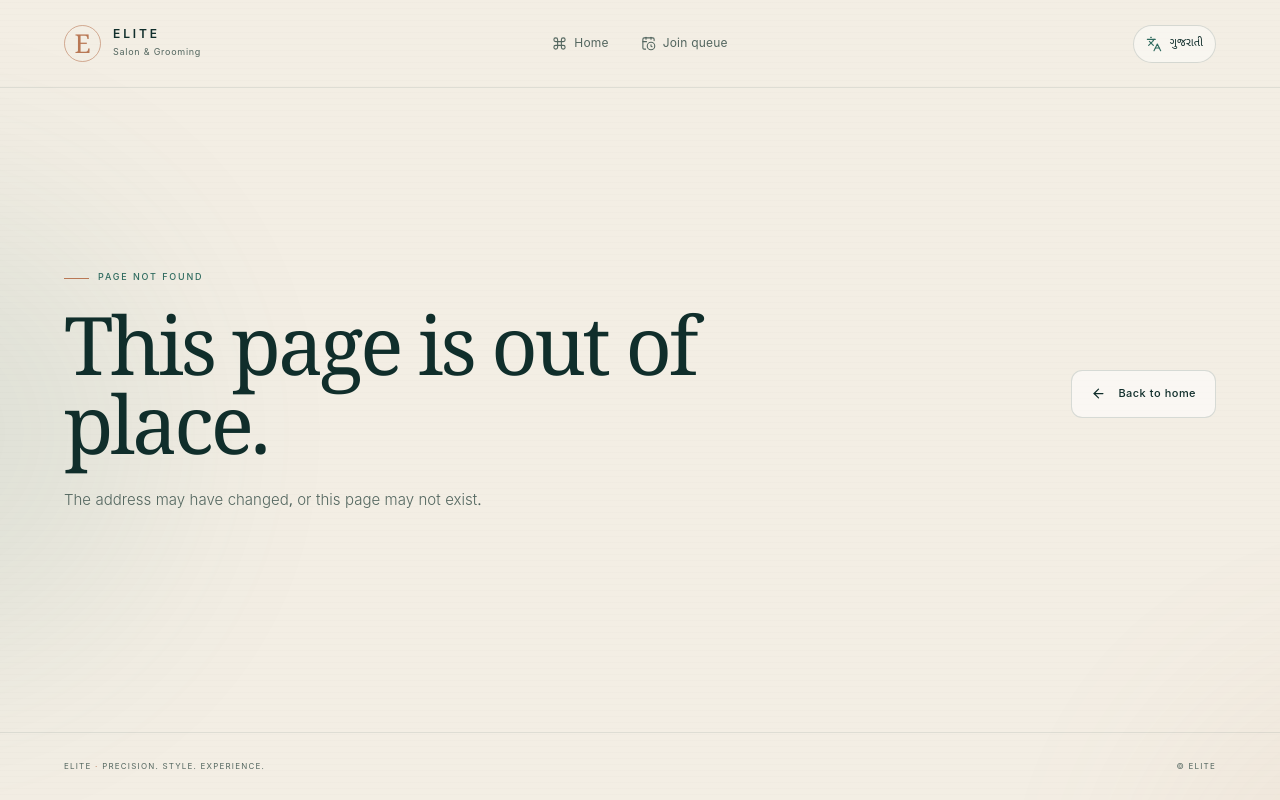
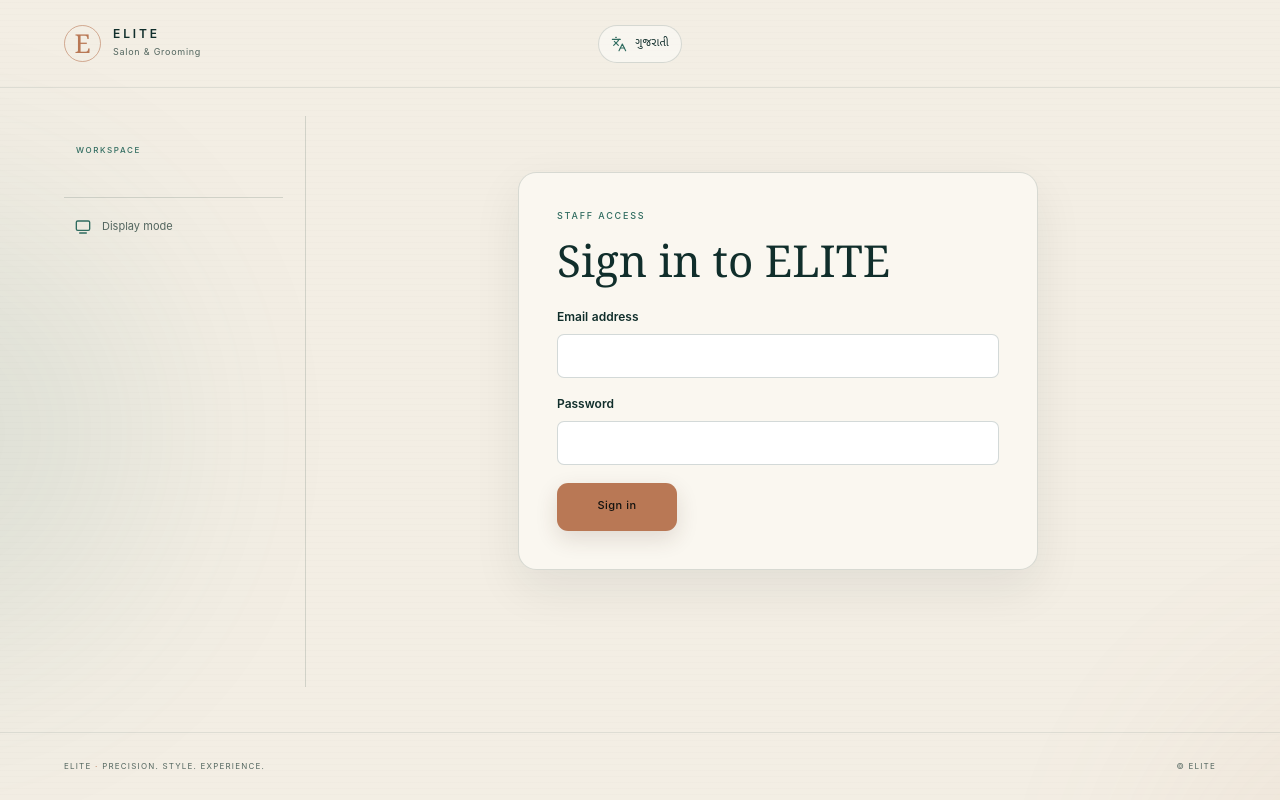
Before and after one commit to nevil0910/salon-queue-management, a React (Vite) app: page /manage/barber in a window 1280 px wide. Built offline with nearby package versions, Linux system fonts and the light colour scheme.

Commit message:
Bind management views to staff roles

```diff
--- a/src/App.jsx
+++ b/src/App.jsx
@@ -1,6 +1,6 @@
 import { lazy, Suspense } from 'react'
 import { AnimatePresence, motion, useReducedMotion } from 'motion/react'
-import { Route, Routes, useLocation } from 'react-router-dom'
+import { Navigate, Route, Routes, useLocation } from 'react-router-dom'
 import { ApplicationLayout } from './components/layout/ApplicationLayout.jsx'
 import { LoadingState } from './components/ui/LoadingState.jsx'
 import { StaffAccess } from './components/auth/StaffAccess.jsx'
@@ -41,11 +41,14 @@ export default function App() {
             <Route path="/" element={<Home />} />
             <Route path="/join" element={<JoinQueue />} />
             <Route path="/status/:id" element={<MyStatus />} />
-            <Route path="/reception" element={<StaffAccess allowedRoles={['RECEPTION']}><ReceptionDashboard /></StaffAccess>} />
-            <Route path="/barber" element={<StaffAccess allowedRoles={['BARBER']}><BarberView /></StaffAccess>} />
-            <Route path="/barber/:name" element={<StaffAccess allowedRoles={['BARBER']}><BarberView /></StaffAccess>} />
+            <Route path="/manage/receptionist" element={<StaffAccess allowedRoles={['RECEPTION']}><ReceptionDashboard /></StaffAccess>} />
+            <Route path="/manage/barber" element={<StaffAccess allowedRoles={['BARBER']}><BarberView /></StaffAccess>} />
+            <Route path="/manage/admin" element={<StaffAccess allowedRoles={['OWNER']}><OwnerSettings /></StaffAccess>} />
+            <Route path="/reception" element={<Navigate replace to="/manage/receptionist" />} />
+            <Route path="/barber" element={<Navigate replace to="/manage/barber" />} />
+            <Route path="/barber/:name" element={<Navigate replace to="/manage/barber" />} />
             <Route path="/display" element={<WaitingDisplay />} />
-            <Route path="/admin" element={<StaffAccess allowedRoles={['OWNER']}><OwnerSettings /></StaffAccess>} />
+            <Route path="/admin" element={<Navigate replace to="/manage/admin" />} />
             <Route path="*" element={<NotFound />} />
           </Routes>
           </Suspense>
--- a/src/components/layout/ApplicationLayout.jsx
+++ b/src/components/layout/ApplicationLayout.jsx
@@ -8,7 +8,7 @@ export function ApplicationLayout({ children }) {
   const location = useLocation()
   const { t } = useLanguage()
   const isDisplay = location.pathname === '/display'
-  const isStaff = ['/reception', '/barber', '/admin'].some((prefix) => location.pathname.startsWith(prefix))
+  const isStaff = location.pathname.startsWith('/manage/') || ['/reception', '/barber', '/admin'].some((prefix) => location.pathname.startsWith(prefix))
 
   if (isDisplay) return <div className="display-shell">{children}</div>
 
--- a/src/components/layout/Navigation.jsx
+++ b/src/components/layout/Navigation.jsx
@@ -11,9 +11,9 @@ const customerLinks = [
 ]
 
 const staffLinks = [
-  { to: '/reception', key: 'nav.reception', icon: ClipboardList },
-  { to: '/barber', key: 'nav.barber', icon: Scissors },
-  { to: '/admin', key: 'nav.admin', icon: Settings2 },
+  { to: '/manage/receptionist', key: 'nav.reception', icon: ClipboardList },
+  { to: '/manage/barber', key: 'nav.barber', icon: Scissors },
+  { to: '/manage/admin', key: 'nav.admin', icon: Settings2 },
 ]
 
 export function Navigation({ variant = 'customer' }) {
--- a/src/pages/BarberView.jsx
+++ b/src/pages/BarberView.jsx
@@ -31,7 +31,7 @@ export function BarberView() {
 
   const barber = useMemo(() => (dashboard?.barbers ?? []).find((item) =>
     item.id === name || slug(localized(item.name, language)) === String(name ?? '').toLocaleLowerCase(),
-  ) ?? dashboard?.barbers.find((item) => item.active), [dashboard, language, name])
+  ) ?? (dashboard?.barbers.length === 1 ? dashboard.barbers[0] : null), [dashboard, language, name])
   const activeCustomer = dashboard?.entries.find((entry) =>
     entry.assignedBarberId === barber?.id && (entry.status === 'Called' || entry.status === 'In Chair'),
   ) ?? null
```
Also changed, not shown: 1 other file (tests, documents, lock files or other folders).
